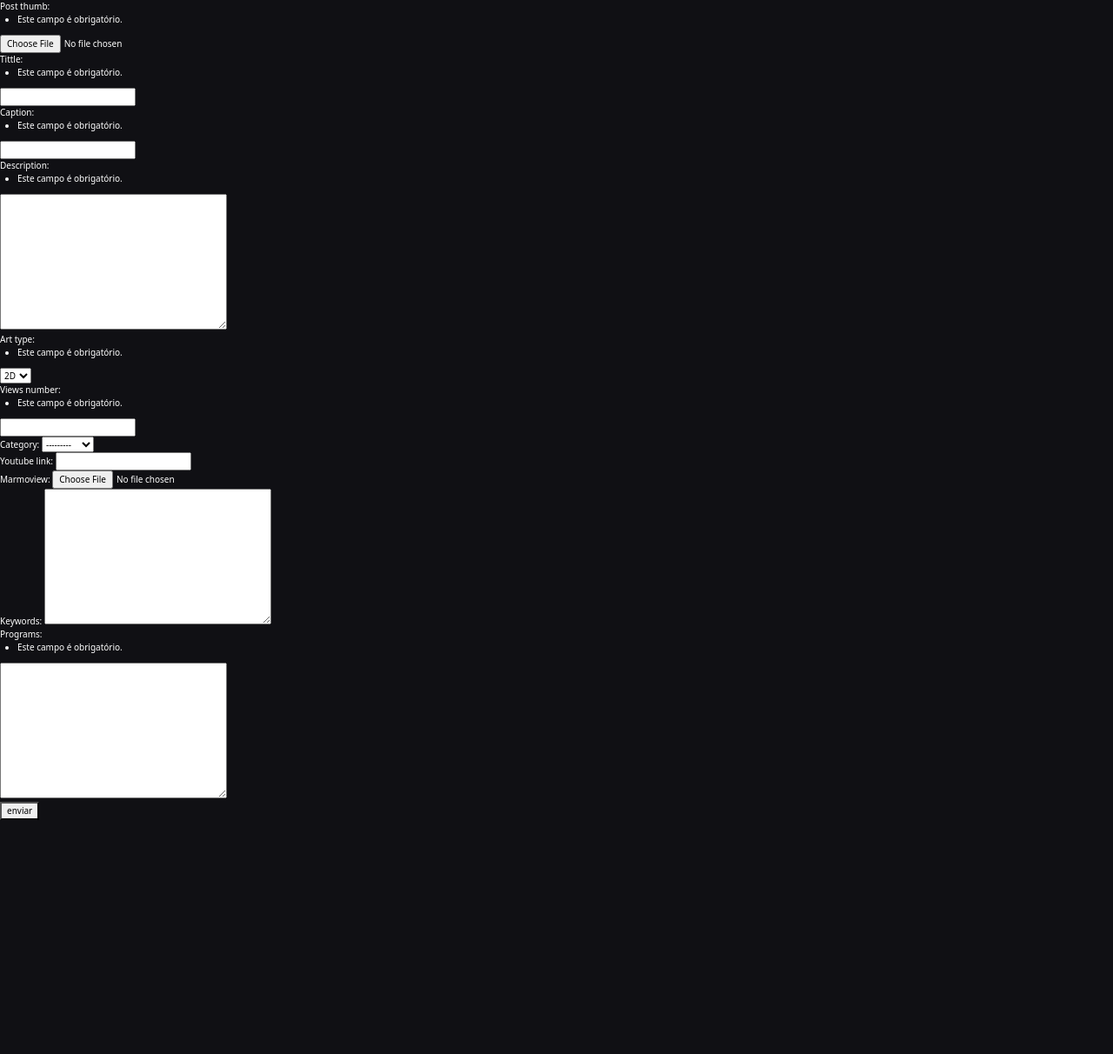
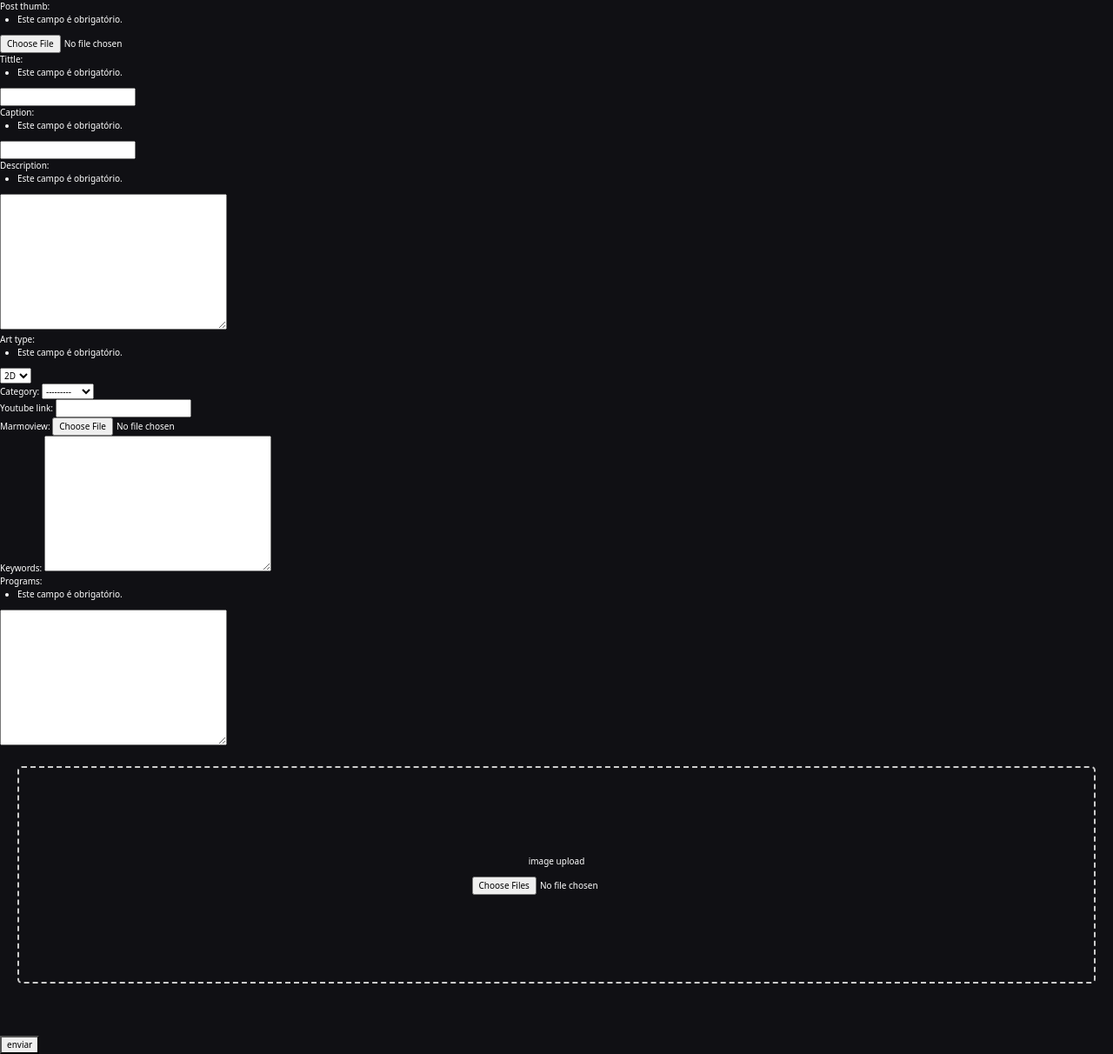
Before and after one commit to Atividades-Lizandro-ADS/Portflow, a Django app: page /postagem/ in a window 1280 px wide. Shown: the whole page at 87% size. Before the commit the page ends 943 px from the top, so only its background shows below. Run offline with Django 5.2, Linux system fonts and the light colour scheme; data comes from the database, SQL or seed files in the repository; both versions use the stored data as it was after the commit.

Commit message:
feature: adicionar imagens via formulário

```diff
--- a/post_art/forms.py
+++ b/post_art/forms.py
@@ -1,5 +1,5 @@
 from django.forms.models import ModelForm
-from .models import PostArt,Profile,Comments
+from .models import PostArt,Profile,Comments,PostImages
 from django.forms import CharField,Textarea,RadioSelect,ModelChoiceField
 
 
@@ -11,7 +11,7 @@
     #post_owner=ModelChoiceField(queryset=Profile.objects.all(),widget=RadioSelect())
     class Meta:
         model=PostArt
-        exclude=["likes","views",'used_programs','post_owner']
+        exclude=["likes","views_number",'used_programs','post_owner']
 
     def save(self,owner=None, commit = True):
         post= self.instance
@@ -22,7 +22,6 @@
         return post
 
     def clean_post_thumb(self):
-        print(self.cleaned_data.get('post_thumb'))
         return self.cleaned_data.get('post_thumb')
 
 class CommentForm(ModelForm):
@@ -32,3 +31,8 @@
 
     # def __init__(self, comment_owner):
     #     super().__init__()
+
+class PostImageForm(ModelForm):
+    class Meta:
+        model=PostImages
+        fields=['post_img','acessibility_caption','caption']
--- /dev/null
+++ b/post_art/static/css/postform.css
@@ -0,0 +1,54 @@
+.image_post-uploader{
+    border: .2rem dashed #ccc;
+    padding: 10rem 4rem;
+    text-align: center;
+    margin: 2rem;
+    border-radius: 5px;
+}
+
+.image-preview {
+    display: flex;
+    flex-wrap: wrap;
+    gap: 2rem;
+    margin-top: 2rem;
+}
+
+.upload_border_drag{
+    border-color: #4CAF50;
+    background-color: rgba(248, 248, 248, .1);
+}
+
+.image-preview {
+    display: flex;
+    flex-wrap: wrap;
+    gap: 2rem;
+    margin-top: 2rem;
+    padding: 2rem;
+}
+
+.image-item{
+    display: flex;
+    flex-direction: column;
+    gap: .5rem;
+    width: 20rem;
+    margin-bottom: 2rem;
+}
+
+.image-item img{
+    max-width: 100%;
+    max-height: 20rem;
+    display: block;
+    margin-bottom: 10px;
+}
+
+.caption-input{
+    border-radius: 0;
+    color: #fff;
+    border: solid .2rem #ffffff85;
+    background-color: transparent;
+    padding: .4rem;
+
+}
+.caption-input:focus{
+    outline: none;
+}
--- /dev/null
+++ b/post_art/static/js/add_image_form.js
@@ -0,0 +1,118 @@
+const imageUpload = document.getElementById('image-upload');
+const imagePreview = document.getElementById('image-preview');
+const formInputsContainer = document.getElementById('form-inputs-container');
+
+const uploadContainer=document.getElementById('upload-container');
+
+
+
+
+imageUpload.addEventListener('change', function(e) {
+    const files = e.target.files;
+
+    for (let i = 0; i < files.length; i++) {
+        const file = files[i];
+
+        if (!file.type.match('image.*')) {
+            continue;
+        }
+
+        const reader = new FileReader();
+
+        reader.onload = function(event) {
+
+            const imageItem = document.createElement('div');
+            imageItem.className = 'image-item';
+
+
+            const img = document.createElement('img');
+            img.src = event.target.result;
+
+
+            const captionInput = document.createElement('input');
+            captionInput.type = 'textarea';
+            captionInput.className = 'caption-input';
+            captionInput.placeholder = 'legenda';
+
+            const acessibilityCaptionInput = document.createElement('input');
+            acessibilityCaptionInput.type = 'textarea';
+            acessibilityCaptionInput.className = 'caption-input';
+            acessibilityCaptionInput.placeholder = 'legenda de acessibilidade';
+
+
+            const removeBtn = document.createElement('button');
+            removeBtn.type = 'button';
+            removeBtn.className = 'remove-btn';
+            removeBtn.textContent = 'Remover';
+
+
+            const fileInput = document.createElement('input');
+            fileInput.type = 'file';
+            fileInput.name = 'post_img[]'; // Array de imagens
+            fileInput.classList.add('d-none');
+
+
+            const dataTransfer = new DataTransfer();
+            dataTransfer.items.add(file);
+            fileInput.files = dataTransfer.files;
+
+
+            const captionHidden = document.createElement('input');
+            captionHidden.type = 'hidden';
+            captionHidden.name = 'caption[]';
+
+            const acessibilityCaptionHidden = document.createElement('input');
+            acessibilityCaptionHidden.type = 'hidden';
+            acessibilityCaptionHidden.name = 'acessibility_caption[]';
+
+            formInputsContainer.appendChild(fileInput);
+            formInputsContainer.appendChild(captionHidden);
+            formInputsContainer.appendChild(acessibilityCaptionHidden);
+
+            captionInput.addEventListener('input', function() {
+                captionHidden.value = this.value;
+            });
+
+            acessibilityCaptionInput.addEventListener('input', function() {
+                acessibilityCaptionHidden.value = this.value;
+            });
+
+            removeBtn.onclick = function() {
+                imagePreview.removeChild(imageItem);
+                formInputsContainer.removeChild(fileInput);
+                formInputsContainer.removeChild(captionHidden);
+            };
+
+            imageItem.appendChild(img);
+            imageItem.appendChild(captionInput);
+            imageItem.appendChild(acessibilityCaptionInput);
+            imageItem.appendChild(removeBtn);
+
+            imagePreview.appendChild(imageItem);
+        };
+
+        reader.readAsDataURL(file);
+    }
+
+    imageUpload.value = '';
+});
+
+
+
+uploadContainer.addEventListener('dragover', function(e) {
+    e.preventDefault();
+    this.classList.add("upload_border_drag")
+});
+
+uploadContainer.addEventListener('dragleave', function() {
+    this.classList.remove("upload_border_drag")
+});
+
+uploadContainer.addEventListener('drop', function(e) {
+    e.preventDefault();
+    this.classList.remove("upload_border_drag")
+
+    imageUpload.files = e.dataTransfer.files;
+    const event = new Event('change');
+    imageUpload.dispatchEvent(event);
+});
--- a/post_art/templates/post_art/postPost.html
+++ b/post_art/templates/post_art/postPost.html
@@ -1,6 +1,8 @@
 {%extends 'base.html'%}
-
-
+{%load static%}
+{% block head%}
+<link rel="stylesheet" href="{%static 'css/postform.css' %}">
+{%endblock%}
 
 {%block content%}
 
@@ -9,8 +11,20 @@
         {%csrf_token%}
         {{form}}
 
+
+        <!--upload imagens-->
+        <div class="image_post-uploader" id="upload-container">
+            <p>image upload</p>
+            <input type="file" id="image-upload" accept="image/*" multiple>
+        </div>
+
+        <div class="image-preview" id="image-preview"></div>
+
+        <div id="form-inputs-container"></div>
         <button type="submit">enviar</button>
 
     </form>
 
+    <script src="{%static 'js/add_image_form.js'%}"></script>
+
 {%endblock%}
--- a/post_art/urls.py
+++ b/post_art/urls.py
@@ -1,11 +1,11 @@
 from django.urls import path
-from .views import Index,postPost,post_details,profile_index,add_favorite
+from .views import Index,postPost,post_details,profile_index,add_favorite,teste
 
 
 urlpatterns = [
-    path('',Index,name='index'),
+    path('',Index.as_view(),name='index'),
     path('postagem/',postPost,name='postPost'),
-    path('postagem/<int:post_pk>',post_details,name='post_details'),
+    path('post/<int:post_pk>',post_details,name='post_details'),
     path('profile/<int:profile_pk>',profile_index,name='profile_index'),
     path('profile/save_favorite',add_favorite.as_view(),name='save_favorite'),
 ]
--- a/post_art/views.py
+++ b/post_art/views.py
@@ -1,8 +1,11 @@
 from django.http import JsonResponse
-from django.shortcuts import render,HttpResponse
-from .models import PostArt,UsedPrograms,Profile,Like
+from django.shortcuts import render,HttpResponse,HttpResponseRedirect
+from .models import PostArt,UsedPrograms,Profile,Like,PostImages
 from .forms import PostForm,CommentForm
 from django.contrib.auth.decorators import login_required
+from django.urls import reverse
+
+from django.views.generic import ListView
 
 from django.views.generic import UpdateView
 
@@ -11,10 +14,12 @@
 
 
 
+class Index(ListView):
+    model=PostArt
+    queryset=PostArt.objects.all()[:12]
+    template_name='post_art/index.html'
+    context_object_name='posts'
 
-def Index(request):
-    posts=PostArt.objects.all()[:12]
-    return render(request,'post_art/index.html',{'posts':posts})
 
 
 
@@ -42,6 +47,16 @@
             #o metodo add adiciona objetos do tipo UsedPrograms a lista de manytomany
             #add recebe varios argumentos, podemos passar uma lista se utilizarmos o * antes dela
             post.used_programs.add(*usep)
+
+            files=request.FILES.getlist('post_img[]')
+            captions=request.POST.getlist('caption[]')
+            acessibility_captions=request.POST.getlist('acessibility_caption[]')
+
+
+
+            for file,caption,a_caption in zip(files,captions,acessibility_captions):
+                PostImages.objects.create(post_img=file,acessibility_caption=a_caption,caption=caption,image_post_owner=post)
+            return HttpResponseRedirect(reverse('index'))
     return render(request,'post_art/postPost.html',{'form':form})
 
 def post_details(request,post_pk):
@@ -68,7 +83,8 @@
     return HttpResponse(profile)
 
 
-
+def teste(request):
+    return render(request,'post_art/temp2.html')
 
 
 class add_favorite(UpdateView):
```
Also changed, not shown: templates/static/js/save_fav_post.js (deleted, +0 -33 lines), db.sqlite3.
